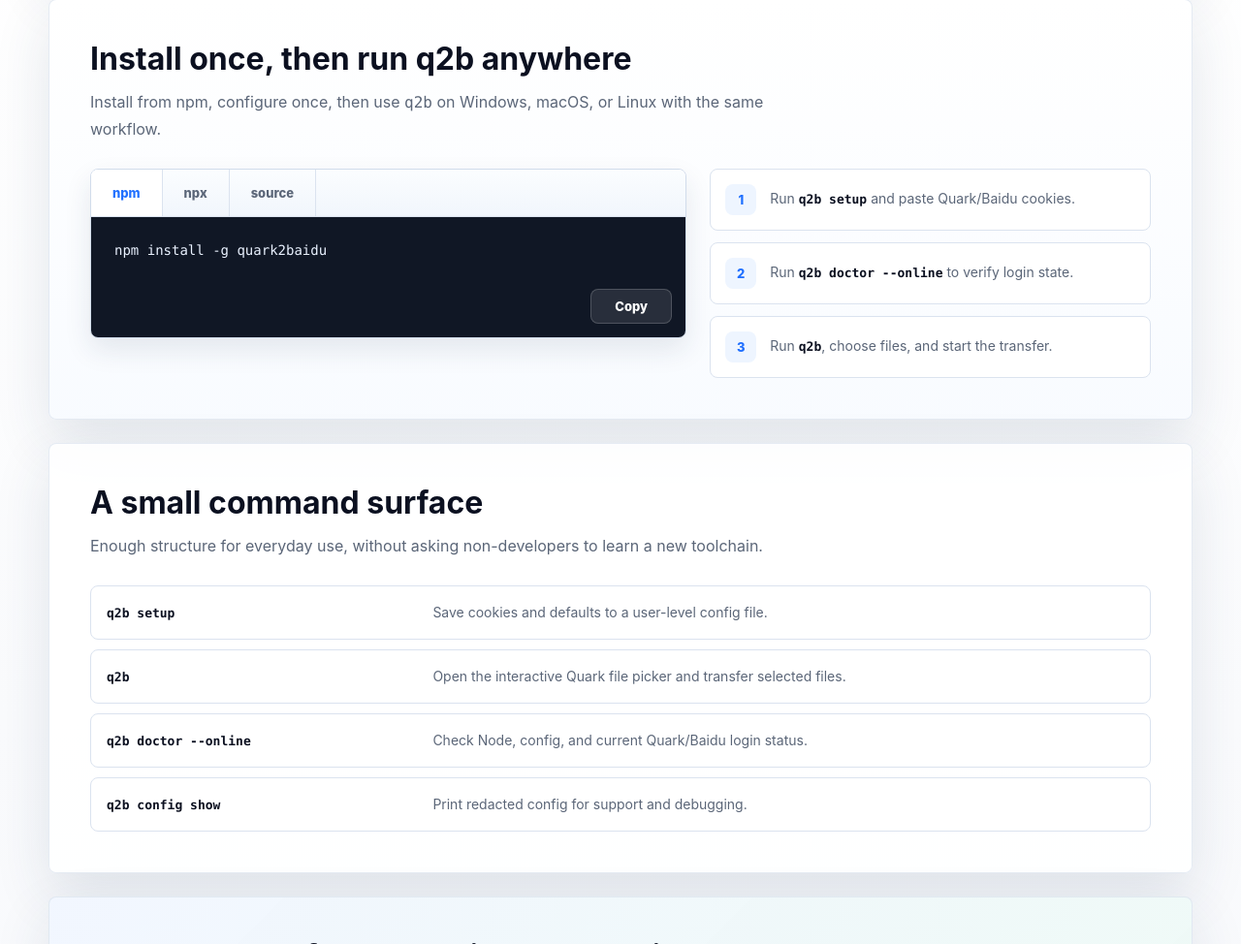
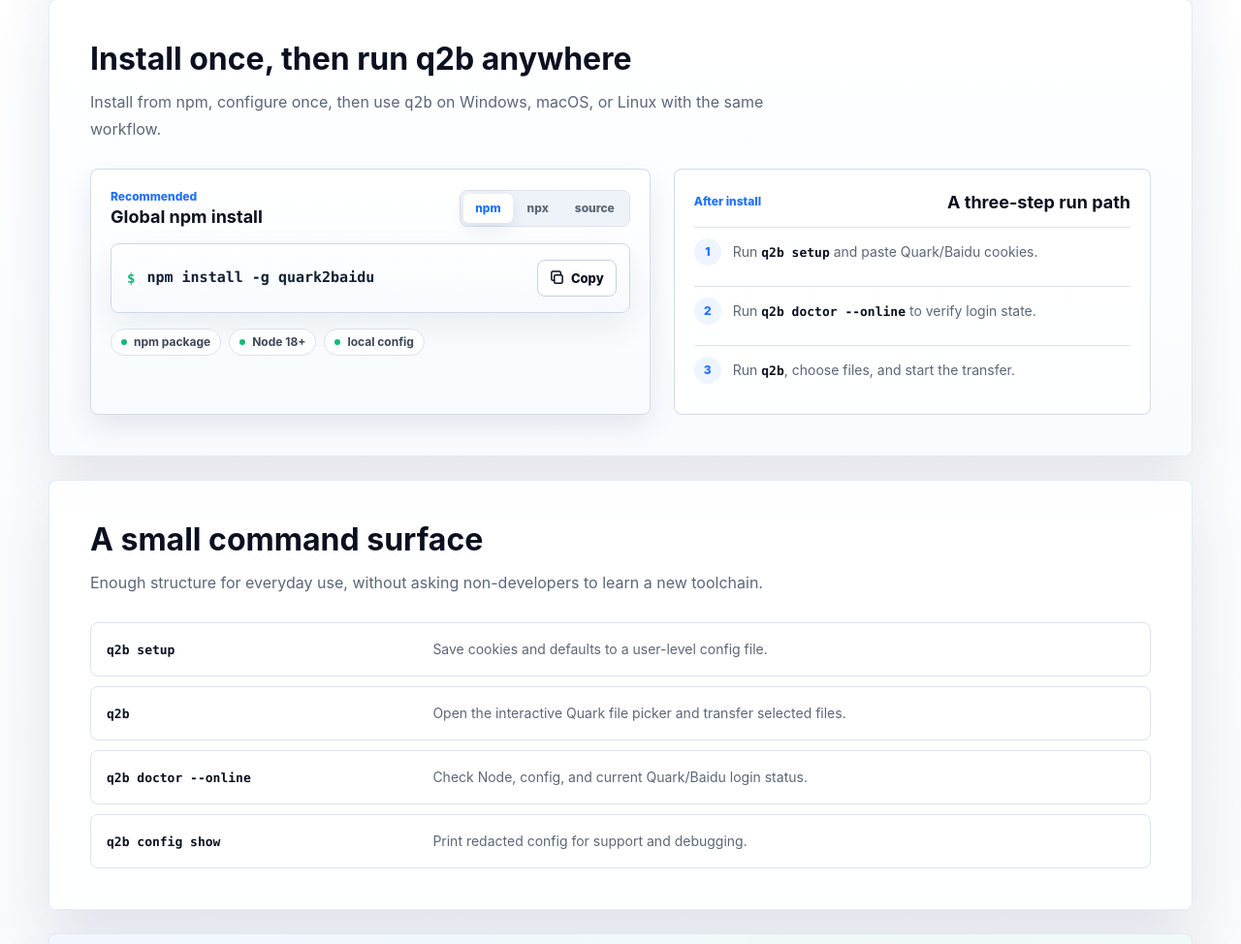
Before and after one commit to chang-xinhai/Quark2Baidu, a website: page docs/index.html in a window 1280 px wide. Shown: the part 1198-2172 px from the top of the page at 97% size. Drawn offline with Linux system fonts and the light colour scheme.

Commit message:
Polish install section

```diff
--- a/docs/index.html
+++ b/docs/index.html
@@ -172,13 +172,38 @@ $ q2b</code></pre>
           </div>
           <div class="install-layout">
             <div class="command-panel">
+              <div class="command-panel-top">
+                <div>
+                  <span class="mini-label" data-i18n="installCommandLabel">Recommended</span>
+                  <strong data-i18n="installCommandTitle">Global npm install</strong>
+                </div>
                 <div class="tabs" role="tablist" aria-label="Install command">
                   <button class="tab active" type="button" data-command="npm" aria-selected="true">npm</button>
                   <button class="tab" type="button" data-command="npx" aria-selected="false">npx</button>
                   <button class="tab" type="button" data-command="source" aria-selected="false" data-i18n="tabSource">source</button>
                 </div>
-              <pre><code id="install-command">npm install -g quark2baidu</code></pre>
-              <button class="copy" type="button" data-copy-target="install-command" data-i18n="copy">Copy</button>
+              </div>
+              <div class="command-row" role="group" aria-label="Install command">
+                <span class="prompt-symbol" aria-hidden="true">$</span>
+                <code id="install-command">npm install -g quark2baidu</code>
+                <button class="copy" type="button" data-copy-target="install-command" aria-label="Copy install command">
+                  <svg viewBox="0 0 16 16" aria-hidden="true">
+                    <rect x="5" y="5" width="9" height="9" rx="1.6" />
+                    <path d="M5 11H3.5A1.5 1.5 0 0 1 2 9.5v-7A1.5 1.5 0 0 1 3.5 1h7A1.5 1.5 0 0 1 12 2.5V5" />
+                  </svg>
+                  <span data-copy-label data-i18n="copy">Copy</span>
+                </button>
+              </div>
+              <div class="install-meta" aria-label="Package facts">
+                <span data-i18n="installMetaNpm">npm package</span>
+                <span data-i18n="installMetaNode">Node 18+</span>
+                <span data-i18n="installMetaLocal">local config</span>
+              </div>
+            </div>
+            <div class="flow-panel">
+              <div class="flow-panel-head">
+                <span class="mini-label" data-i18n="installFlowLabel">After install</span>
+                <strong data-i18n="installFlowTitle">A three-step run path</strong>
               </div>
               <ol class="steps">
                 <li>
@@ -194,6 +219,7 @@ $ q2b</code></pre>
                   <p><span data-i18n="stepThreeBefore">Run</span> <code>q2b</code><span data-i18n="stepThreeAfter">, choose files, and start the transfer.</span></p>
                 </li>
               </ol>
+            </div>
           </div>
         </section>
 
--- a/docs/script.js
+++ b/docs/script.js
@@ -38,6 +38,13 @@ const copy = {
     installTitle: "Install once, then run q2b anywhere",
     installBodyPrefix: "Install from npm, configure once, then use",
     installBodySuffix: "on Windows, macOS, or Linux with the same workflow.",
+    installCommandLabel: "Recommended",
+    installCommandTitle: "Global npm install",
+    installMetaNpm: "npm package",
+    installMetaNode: "Node 18+",
+    installMetaLocal: "local config",
+    installFlowLabel: "After install",
+    installFlowTitle: "A three-step run path",
     tabSource: "source",
     copy: "Copy",
     copied: "Copied",
@@ -106,6 +113,13 @@ const copy = {
     installTitle: "安装一次，到处运行 q2b",
     installBodyPrefix: "从 npm 安装并配置一次，然后使用",
     installBodySuffix: "在 Windows、macOS、Linux 上保持同一套工作流。",
+    installCommandLabel: "推荐",
+    installCommandTitle: "全局 npm 安装",
+    installMetaNpm: "npm 包",
+    installMetaNode: "Node 18+",
+    installMetaLocal: "本地配置",
+    installFlowLabel: "安装之后",
+    installFlowTitle: "三步开始迁移",
     tabSource: "源码",
     copy: "复制",
     copied: "已复制",
@@ -262,9 +276,10 @@ for (const button of document.querySelectorAll("[data-copy-target]")) {
     const ok = await copyText(target.textContent);
     const dictionary = copy[currentLanguage];
     const selected = ok ? false : selectElementText(target);
-    button.textContent = ok ? dictionary.copied : selected ? dictionary.selected : dictionary.copyFailed;
+    const label = button.querySelector("[data-copy-label]") || button;
+    label.textContent = ok ? dictionary.copied : selected ? dictionary.selected : dictionary.copyFailed;
     setTimeout(() => {
-      button.textContent = copy[currentLanguage].copy;
+      label.textContent = copy[currentLanguage].copy;
     }, 1200);
   });
 }
--- a/docs/styles.css
+++ b/docs/styles.css
@@ -139,6 +139,16 @@ button {
 .nav a:hover,
 .header-action:hover {
   color: var(--blue);
+}
+
+.nav a:focus-visible,
+.header-action:focus-visible,
+.lang-option:focus-visible,
+.button:focus-visible,
+.tab:focus-visible,
+.copy:focus-visible {
+  outline: 2px solid rgba(31, 111, 255, 0.34);
+  outline-offset: 2px;
 }
 
 .lang-switch {
@@ -579,33 +589,71 @@ button {
 
 .install-layout {
   display: grid;
-  grid-template-columns: minmax(0, 1.15fr) minmax(280px, 0.85fr);
+  grid-template-columns: minmax(0, 1.08fr) minmax(300px, 0.92fr);
   gap: 24px;
-  align-items: start;
+  align-items: stretch;
 }
 
 .command-panel {
-  position: relative;
-  overflow: hidden;
-  border: 1px solid #d1dceb;
+  display: grid;
+  gap: 16px;
+  align-content: start;
+  min-height: 236px;
+  padding: 20px;
+  border: 1px solid rgba(205, 217, 232, 0.9);
   border-radius: var(--radius);
-  background: #ffffff;
+  background:
+    linear-gradient(180deg, rgba(255, 255, 255, 0.92) 0%, rgba(247, 251, 255, 0.96) 100%);
   box-shadow: var(--shadow-tight);
 }
 
+.command-panel-top,
+.flow-panel-head {
+  display: flex;
+  align-items: center;
+  justify-content: space-between;
+  gap: 16px;
+}
+
+.command-panel-top > div:first-child,
+.flow-panel-head {
+  min-width: 0;
+}
+
+.mini-label {
+  display: block;
+  color: var(--blue);
+  font-size: 12px;
+  font-weight: 780;
+  line-height: 1.25;
+}
+
+.command-panel-top strong,
+.flow-panel-head strong {
+  display: block;
+  margin-top: 3px;
+  font-size: 18px;
+  line-height: 1.2;
+  letter-spacing: 0;
+}
+
 .tabs {
-  display: flex;
-  border-bottom: 1px solid var(--line);
-  background: linear-gradient(180deg, #fbfdff 0%, #f1f6fc 100%);
+  display: inline-flex;
+  flex: 0 0 auto;
+  gap: 3px;
+  padding: 3px;
+  border: 1px solid var(--line);
+  border-radius: var(--radius);
+  background: #eef3fa;
 }
 
 .tab {
-  min-height: 48px;
-  padding: 0 22px;
-  border-right: 1px solid var(--line);
+  min-height: 30px;
+  padding: 0 12px;
+  border-radius: 6px;
   background: transparent;
   color: var(--muted);
-  font-size: 13px;
+  font-size: 12px;
   font-weight: 760;
   cursor: pointer;
 }
@@ -613,42 +661,120 @@ button {
 .tab.active {
   background: #ffffff;
   color: var(--blue);
+  box-shadow: 0 5px 15px rgba(28, 45, 76, 0.1);
 }
 
-.command-panel pre {
-  min-height: 124px;
-  margin: 0;
-  padding: 22px 24px 66px;
+.command-row {
+  display: flex;
+  align-items: center;
+  gap: 12px;
+  min-height: 72px;
+  padding: 13px 13px 13px 16px;
+  border: 1px solid #ccd9e8;
+  border-radius: var(--radius);
+  background:
+    linear-gradient(180deg, #ffffff 0%, #f6f9fe 100%);
+  box-shadow:
+    inset 0 1px 0 rgba(255, 255, 255, 0.9),
+    0 14px 34px rgba(28, 45, 76, 0.08);
+}
+
+.prompt-symbol {
+  flex: 0 0 auto;
+  color: var(--green);
+  font-size: 14px;
+  font-family: "SFMono-Regular", Consolas, "Liberation Mono", monospace;
+  font-weight: 780;
+}
+
+.command-row code {
+  flex: 1 1 auto;
+  min-width: 0;
   overflow-x: auto;
-  background: #101725;
-  color: #eaf2ff;
-  font-size: 14px;
-  line-height: 1.75;
+  color: #142033;
+  font-size: 15px;
+  font-weight: 720;
+  line-height: 1.65;
+  white-space: pre-wrap;
+  overflow-wrap: anywhere;
+  word-break: break-word;
+  scrollbar-width: thin;
 }
 
 .copy {
-  position: absolute;
-  right: 14px;
-  bottom: 14px;
-  min-width: 84px;
-  min-height: 36px;
-  padding: 0 13px;
-  border: 1px solid rgba(255, 255, 255, 0.18);
+  display: inline-flex;
+  flex: 0 0 auto;
+  align-items: center;
+  justify-content: center;
+  gap: 7px;
+  min-width: 82px;
+  min-height: 38px;
+  padding: 0 12px;
+  border: 1px solid #c4d2e4;
   border-radius: var(--radius);
-  background: rgba(255, 255, 255, 0.1);
-  color: #ffffff;
+  background: #ffffff;
+  color: var(--text);
   font-size: 13px;
   font-weight: 760;
   cursor: pointer;
 }
 
+.copy svg {
+  width: 15px;
+  height: 15px;
+  fill: none;
+  stroke: currentColor;
+  stroke-linecap: round;
+  stroke-linejoin: round;
+  stroke-width: 1.6;
+}
+
 .copy:hover {
-  background: rgba(255, 255, 255, 0.16);
+  border-color: #a9bad0;
+  color: var(--blue);
+}
+
+.install-meta {
+  display: flex;
+  flex-wrap: wrap;
+  gap: 8px;
+}
+
+.install-meta span {
+  display: inline-flex;
+  align-items: center;
+  min-height: 28px;
+  padding: 0 10px;
+  border: 1px solid var(--line);
+  border-radius: 999px;
+  background: rgba(255, 255, 255, 0.8);
+  color: var(--muted-strong);
+  font-size: 12px;
+  font-weight: 680;
+}
+
+.install-meta span::before {
+  content: "";
+  width: 6px;
+  height: 6px;
+  margin-right: 7px;
+  border-radius: 50%;
+  background: var(--green);
+}
+
+.flow-panel {
+  display: grid;
+  gap: 14px;
+  min-height: 236px;
+  padding: 20px;
+  border: 1px solid rgba(205, 217, 232, 0.9);
+  border-radius: var(--radius);
+  background: rgba(255, 255, 255, 0.82);
 }
 
 .steps {
   display: grid;
-  gap: 12px;
+  gap: 10px;
   margin: 0;
   padding: 0;
   list-style: none;
@@ -656,30 +782,28 @@ button {
 
 .steps li {
   display: grid;
-  grid-template-columns: 34px minmax(0, 1fr);
+  grid-template-columns: 28px minmax(0, 1fr);
   gap: 12px;
   align-items: start;
-  padding: 15px;
-  border: 1px solid var(--line);
-  border-radius: var(--radius);
-  background: #ffffff;
+  padding: 11px 0;
+  border-top: 1px solid var(--line);
 }
 
 .steps > li > span {
   display: inline-flex;
   align-items: center;
   justify-content: center;
-  width: 32px;
-  height: 32px;
-  border-radius: var(--radius);
+  width: 28px;
+  height: 28px;
+  border-radius: 50%;
   background: #eef5ff;
   color: var(--blue);
-  font-size: 13px;
+  font-size: 12px;
   font-weight: 800;
 }
 
 .steps p {
-  margin: 4px 0 0;
+  margin: 3px 0 0;
 }
 
 .steps code,
@@ -923,6 +1047,45 @@ button {
     padding: 17px;
   }
 
+  .command-panel,
+  .flow-panel {
+    min-height: 0;
+    padding: 16px;
+  }
+
+  .command-panel-top,
+  .flow-panel-head {
+    align-items: flex-start;
+    flex-direction: column;
+    gap: 12px;
+  }
+
+  .tabs {
+    width: 100%;
+  }
+
+  .tab {
+    flex: 1 1 0;
+    padding: 0 8px;
+    text-align: center;
+  }
+
+  .command-row {
+    gap: 9px;
+    min-height: 64px;
+    padding: 11px;
+  }
+
+  .command-row code {
+    font-size: 13px;
+    line-height: 1.55;
+  }
+
+  .copy {
+    min-width: 72px;
+    padding: 0 10px;
+  }
+
   .transfer-body {
     gap: 12px;
     padding: 14px;
```
Lines whose indentation alone changed are shown as unchanged.
